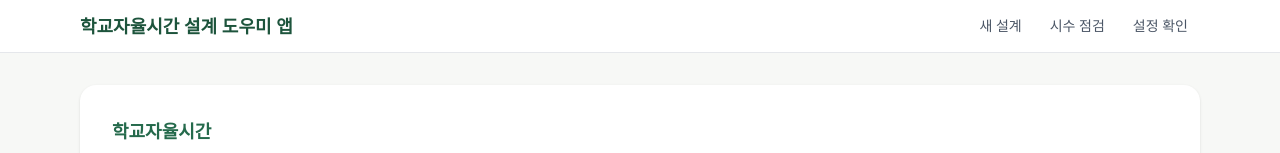
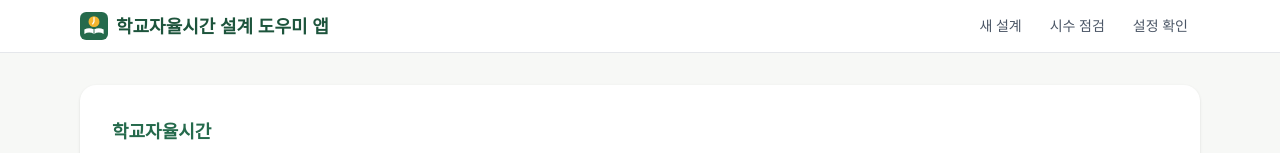
Before and after one commit to persewoss-cell/School-Autonomy-Time-Design-Assistant, a Next.js app: page / in a window 1280 px wide. Shown: the top 153 px of the page. Built offline with nearby package versions, Linux system fonts and the light colour scheme; no server answers; a web font is replaced by a local one.

Commit message:
앱 아이콘: 시계(7시 정각)+펼친 책 — 브라우저 탭 아이콘과 화면 맨 위 제목 옆
Co-Authored-By: Claude Opus 5.5 <noreply@anthropic.com>
Claude-Session: https://claude.ai/code/session_01U5fpiBivhtpEEasU8nov5e

```diff
--- a/src/app/layout.tsx
+++ b/src/app/layout.tsx
@@ -23,7 +23,10 @@ export default function RootLayout({ children }: { children: React.ReactNode })
         <ActingBanner />
         <header className="sticky top-0 z-30 border-b border-gray-200 bg-white">
           <div className="mx-auto flex max-w-6xl flex-wrap items-center justify-between gap-2 px-4 py-3">
-            <Link href="/" className="text-lg font-bold text-brand-700">
+            <Link href="/" className="flex items-center gap-2 text-lg font-bold text-brand-700">
+              {/* 앱 아이콘: 시계(7시) + 펼친 책 = 학교자율시간. 브라우저 탭 아이콘은 src/app/icon.svg */}
+              {/* eslint-disable-next-line @next/next/no-img-element */}
+              <img src="/logo.svg" alt="" width={28} height={28} className="h-7 w-7" />
               학교자율시간 설계 도우미 앱
             </Link>
             <AuthNav />
```
Also changed, not shown: public/logo.svg (added), src/app/icon.svg (added).
